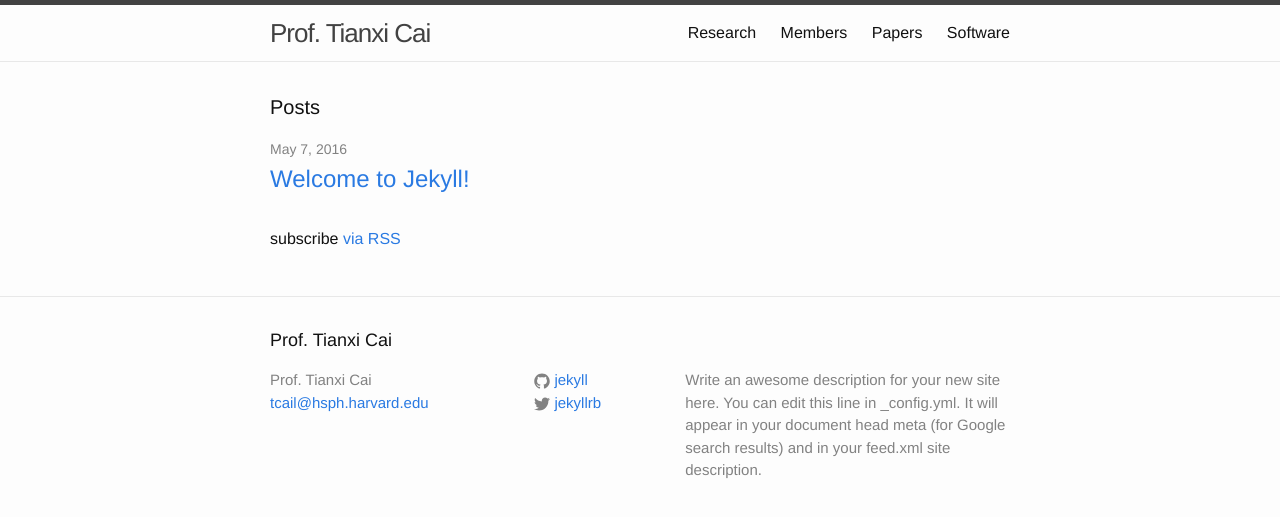
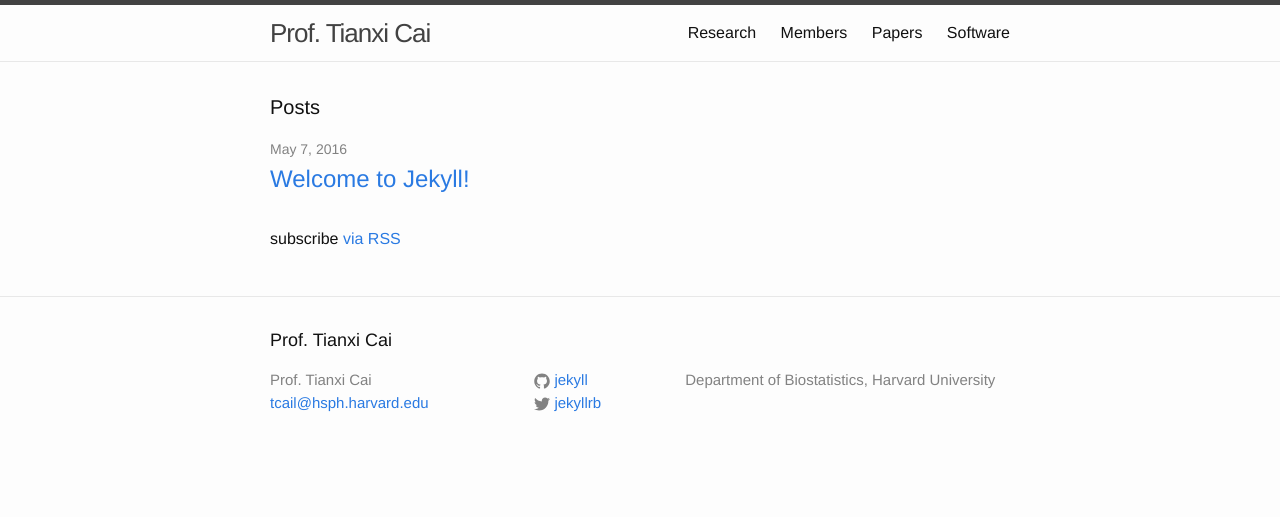
Before and after one commit to Xuanmengcai/Xuanmengcai-github-io, a Jekyll site: the page built from index.html, in a window 1280 px wide. Shown: the top 517 px of the page. Built offline with Jekyll 4.4.1, drawn with Linux system fonts in a browser that asks for light colours.

Commit message:
Update _config.yml

```diff
--- a/_config.yml
+++ b/_config.yml
@@ -9,9 +9,7 @@
 title: Prof. Tianxi Cai
 email: tcail@hsph.harvard.edu
 description: > # this means to ignore newlines until "baseurl:"
-  Write an awesome description for your new site here. You can edit this
-  line in _config.yml. It will appear in your document head meta (for
-  Google search results) and in your feed.xml site description.
+  Department of Biostatistics, Harvard University
 baseurl: "" # the subpath of your site, e.g. /blog
 url: "http://yourdomain.com" # the base hostname & protocol for your site
 twitter_username: jekyllrb
```
